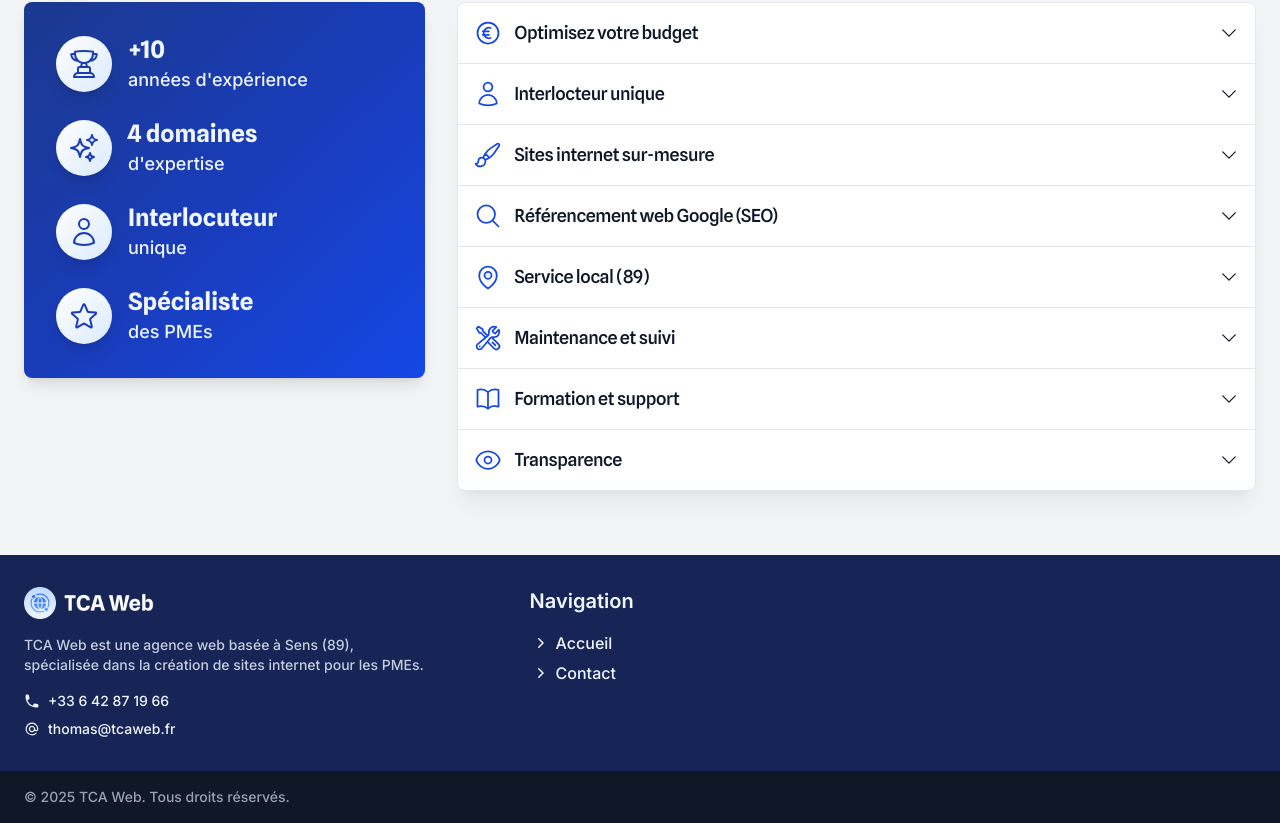
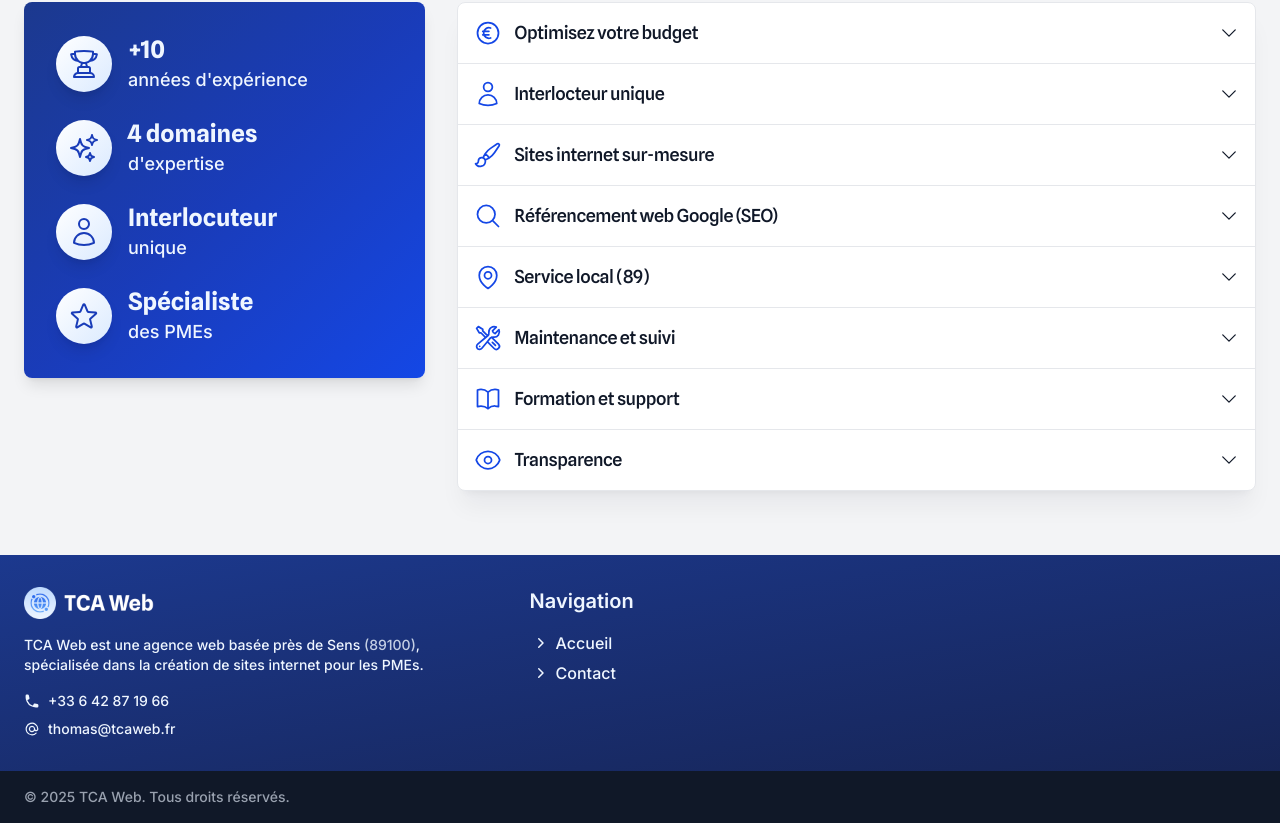
Before and after one commit to TotomInc/tcaweb, a Next.js app: page / in a window 1280 px wide. Shown: the part 3596-4419 px from the top of the page. Built offline with nearby package versions, Linux system fonts and the light colour scheme.

Commit message:
fix: improve footer

```diff
--- a/components/sections/Footer.tsx
+++ b/components/sections/Footer.tsx
@@ -11,14 +11,15 @@ const LINKS = [
 export function Footer() {
   return (
     <>
-      <footer className="flex flex-col gap-8 bg-blue-950 py-8 text-blue-50">
+      <footer className="flex flex-col gap-8 bg-gradient-to-br from-blue-900 to-blue-950 py-8 text-blue-50">
         <div className="mx-auto grid max-w-7xl grid-cols-1 flex-col gap-8 px-6 lg:grid-cols-5">
           <div className="flex flex-col items-start gap-4 lg:col-span-2">
             <Logo variant="white" />
 
-            <p className="text-sm font-medium text-balance text-blue-50/80">
-              TCA Web est une agence web basée à Sens (89), spécialisée dans la création de sites
-              internet pour les PMEs.
+            <p className="text-sm font-medium text-balance text-blue-50">
+              TCA Web est une agence web basée près de Sens{" "}
+              <span className="text-blue-50/80">(89100)</span>, spécialisée dans la création de
+              sites internet pour les PMEs.
             </p>
 
             <div className="flex flex-col gap-2">
```
